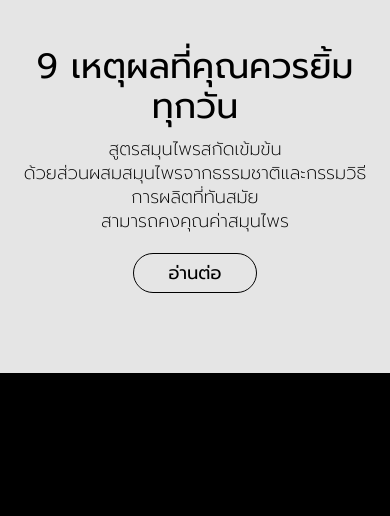
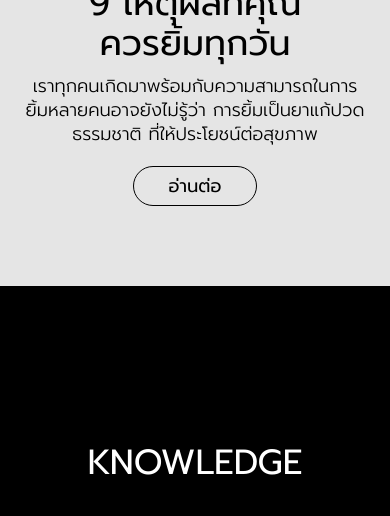
Before and after one commit to developnook/application-dum, a PHP site: page /knowledge in a window 390 px wide. Shown: the part 1834-2350 px from the top of the page. Run offline with PHP 8.4, Linux system fonts and the light colour scheme.

Commit message:
edit css

```diff
--- a/php/htdocs/www/charcoal.php
+++ b/php/htdocs/www/charcoal.php
@@ -5,7 +5,7 @@ include_once('navbar.php');
 
 <div id="container-charcoal" class="container">
 	<div class="section bg-color-white">
-		<div class="section-img">
+		<div class="section-img d-sm-flex d-sm-justify-content-center">
 			<img src="<?php echo $configs['path-image']; ?>/contents/knowledge/charcoal/charcoal-01.png" />
 		</div>
 	</div>
--- a/php/htdocs/www/css/navbar.css
+++ b/php/htdocs/www/css/navbar.css
@@ -1,3 +1,7 @@
+.nav-space{
+	margin-bottom: 4rem;
+}
+
 div#navbar {
 	display: grid;
 	top: 0;
@@ -162,7 +166,7 @@ div#navbar-mobile > div#navbar-control > div:nth-child(3)> img {
 	.navTrigger {
 		cursor: pointer;
 		width: 20px;
-		height: 15px;
+		height: 20px;
 		margin: auto;
 		/* position: absolute;
 		right: 30px;
@@ -187,7 +191,7 @@ div#navbar-mobile > div#navbar-control > div:nth-child(3)> img {
 	}
 
 	.navTrigger i:nth-child(2) {
-		margin: 7px 0;
+		margin: 5px 0;
 		-webkit-animation: outM 0.8s backwards;
 		animation: outM 0.8s backwards;
 		-webkit-animation-direction: reverse;
@@ -207,6 +211,7 @@ div#navbar-mobile > div#navbar-control > div:nth-child(3)> img {
 	}
 
 	.navTrigger.active i:nth-child(2) {
+		margin: 7px 0 !important;
 		-webkit-animation: inM 0.8s forwards;
 		animation: inM 0.8s forwards;
 	}
--- a/php/htdocs/www/css/product.css
+++ b/php/htdocs/www/css/product.css
@@ -15,7 +15,7 @@
 }
 
 .img-box-right img{
-	width: 60%;
+	width: 50%;
 	position: absolute;
 	right: 0;
 	top: 0;
@@ -28,6 +28,19 @@
 .section-title{
 	font-size: 35px;
 	margin-bottom: 4rem;
+}
+
+.section-content-bg-img{
+	background: url(../images/contents/product/product-picture-5.png);
+	background-repeat: no-repeat;
+	background-position: center;
+	background-size: 100%;
+	width: 100%;
+	height: 100dvh;
+	display: flex;
+	flex-direction: column;
+	justify-content: end;
+	align-items: center;
 }
 
 div#container-product > div:nth-child(1).section > div.section-img > img:nth-child(1) {
@@ -244,4 +257,10 @@ div#container-product > div:nth-child(6).section > div > div:nth-child(2) > div
 		font-size: 18px;
 		font-weight: 400;
 	}
+
+	.section-content-bg-img{
+		height: 80dvh;
+		background-position: right bottom;
+		background-size: 930px;
+	}
 }
--- a/php/htdocs/www/css/style.css
+++ b/php/htdocs/www/css/style.css
@@ -237,10 +237,13 @@ li.img-slide-active {
 	font-weight: 400;
 	line-height: 2.5rem;
 }
+.text-section .text-box p p{
+	display: inline-block;
+}
 
 .text-section .text-box .detail{
 	font-size: var(--font-size-normal);
-	font-weight: 200;
+	font-weight: 300;
 	line-height: 1.5rem;
 }
 
@@ -250,6 +253,10 @@ li.img-slide-active {
 
 .d-lg-none{
 	display: none;
+}
+
+.align-items-start{
+	align-items: start !important;
 }
 
 /* spacing */
@@ -269,13 +276,24 @@ li.img-slide-active {
 .mb-20px{
 	margin-bottom: 20px;
 }
+.mb-50px{
+	margin-bottom: 50px;
+}
+.mb-80px{
+	margin-bottom: 80px;
+}
 
 .pa-0{
 	padding: 0px !important;
 }
-
 .pb-3{
 	padding-bottom: 30px !important;
+}
+.pb-5{
+	padding-bottom: 50px !important;
+}
+.pb-8{
+	padding-bottom: 80px !important;
 }
 
 .text-center{
@@ -320,12 +338,27 @@ li.img-slide-active {
 	.d-sm-none{
 		display: none !important;
 	}
-
+	.d-sm-flex{
+		display: flex !important;
+	}
 	.d-sm-block{
 		display: block !important;
 	}
 	.d-sm-width-fit{
 		width: fit-content !important;
+	}
+	.d-sm-justify-content-center{
+		justify-content: center !important;
+	}
+
+	.d-sm-mt-2{
+		margin-top: 20px;
+	}
+	.d-sm-mb-2{
+		margin-bottom: 20px;
+	}
+	.d-sm-mb-5{
+		margin-bottom: 50px;
 	}
 
 	.img-section img{
--- a/php/htdocs/www/knowledge.php
+++ b/php/htdocs/www/knowledge.php
@@ -13,9 +13,8 @@ include_once('navbar.php');
 			<div class="text-section">
 				<div class="text-box text-center">
 					<p class="title">ชาร์โคลดียังไง</p>
-					<p class="detail">สูตรสมุนไพรสกัดเข้มข้น</p>
-					<p class="detail">ด้วยส่วนผสมสมุนไพรจากธรรมชาติและกรรมวิธีการผลิตที่ทันสมัย</p>
-					<p class="detail mb-20px">สามารถคงคุณค่าสมุนไพร</p>
+					<p class="detail">รู้จักกับ ชาร์โคล ส่วนผสมทรงคุณค่า</p>
+					<p class="detail mb-20px">ที่ขาดไม่ได้ในยาสีฟัน</p>
 					<a href="<?php echo $path['charcoal']; ?>">
 						<button class="btn btn-black">อ่านต่อ</button>
 					</a>
@@ -33,10 +32,9 @@ include_once('navbar.php');
 				<div class="text-box text-center">
 					<p class="title ma-0">ส่วนผสมอันตราย</p>
 					<p class="title">ที่ไม่ควรมีในยาสีฟัน</p>
-					<p class="detail">สูตรสมุนไพรสกัดเข้มข้น ด้วยส่วนผสมสมุนไพรจากธรรมชาติ</p>
-					<p class="detail mb-20px">และกรรมวิธีการผลิตที่ทันสมัย สามารถคงคุณค่าสมุนไพร</p>
+					<p class="detail mb-20px">ส่วนผสมของยาสีฟันมีความสำคัญจริงหรือ ?</p>
 					<a href="<?php echo $path['charcoal']; ?>">
-						<button class="btn btn-black">อ่านต่อ</button>
+						<button class="btn btn-white">อ่านต่อ</button>
 					</a>
 				</div>
 			</div>
@@ -53,10 +51,13 @@ include_once('navbar.php');
 			</div>
 			<div class="text-section">
 				<div class="text-box text-center">
-					<p class="title">9 เหตุผลที่คุณควรยิ้มทุกวัน</p>
-					<p class="detail">สูตรสมุนไพรสกัดเข้มข้น</p>
-					<p class="detail">ด้วยส่วนผสมสมุนไพรจากธรรมชาติและกรรมวิธีการผลิตที่ทันสมัย</p>
-					<p class="detail mb-20px">สามารถคงคุณค่าสมุนไพร</p>
+					<p class="title">
+						<p>9 เหตุผลที่คุณ</p>
+						<p>ควรยิ้มทุกวัน</p>
+					</p>
+					<p class="detail">เราทุกคนเกิดมาพร้อมกับความสามารถในการ</p>
+					<p class="detail">ยิ้มหลายคนอาจยังไม่รู้ว่า การยิ้มเป็นยาแก้ปวด</p>
+					<p class="detail mb-20px">ธรรมชาติ ที่ให้ประโยชน์ต่อสุขภาพ</p>
 					<a href="<?php echo $path['charcoal']; ?>">
 						<button class="btn btn-black">อ่านต่อ</button>
 					</a>
--- a/php/htdocs/www/navbar.php
+++ b/php/htdocs/www/navbar.php
@@ -17,6 +17,7 @@
 		</div>
 	</div>
 </div>
+<div class="nav-space"></div>
 
 <!-- Navbar Responsive -->
 <div id="navbar-mobile">
```
Also changed, not shown: php/htdocs/www/home.php (+2 -6 lines), php/htdocs/www/product.php (+22 -7 lines), 1 other file.
